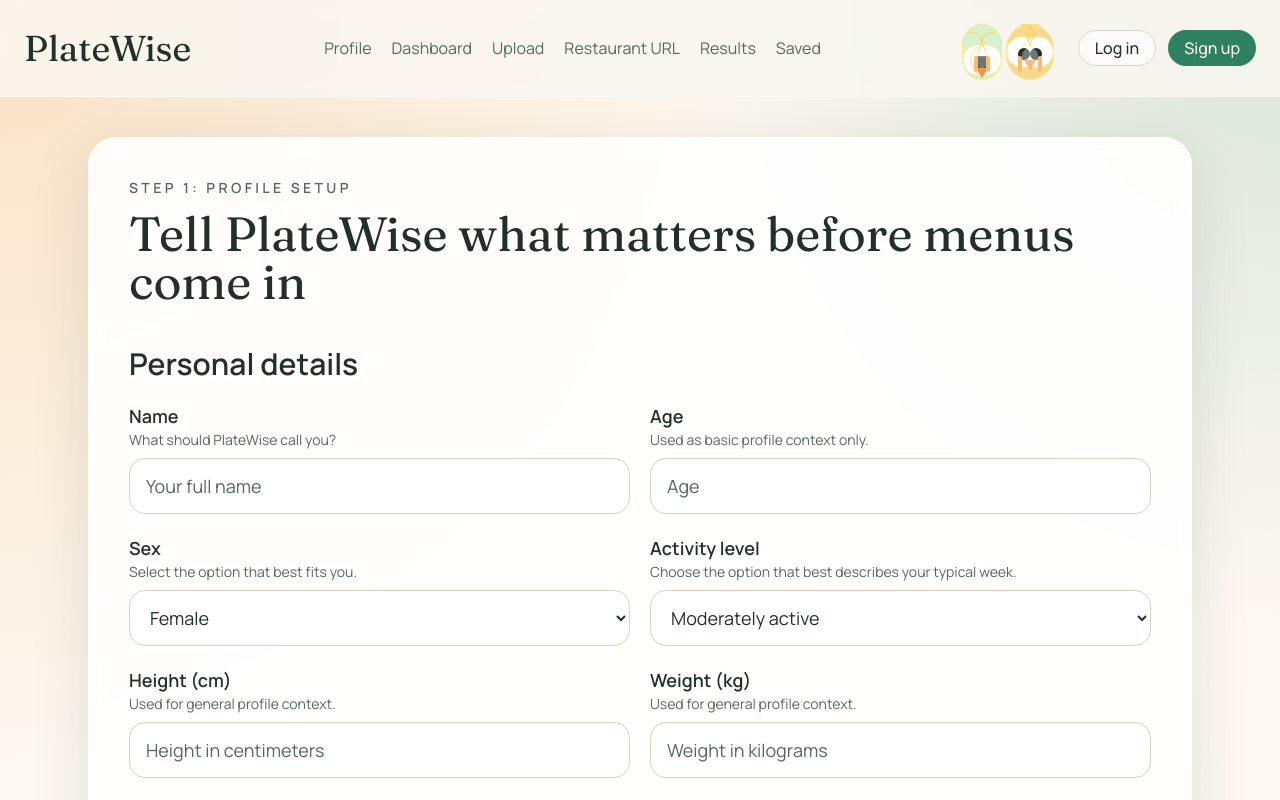
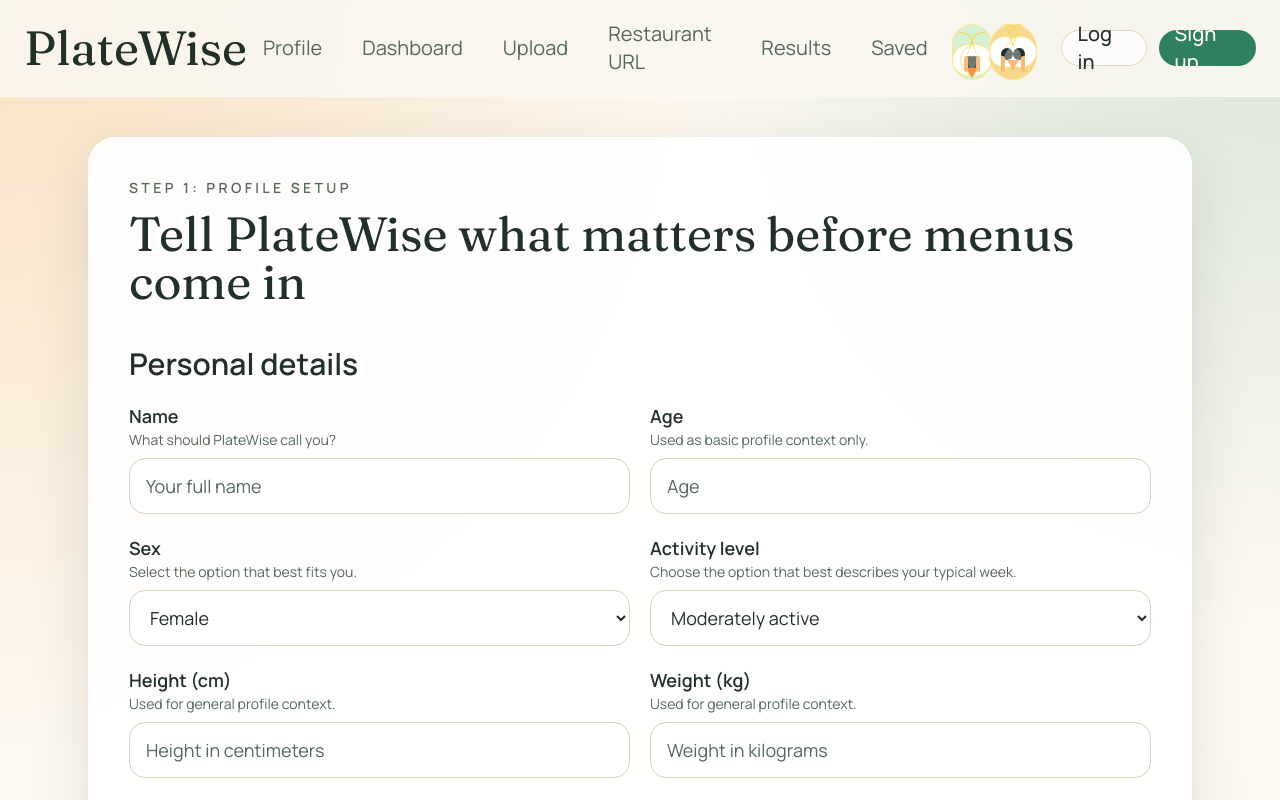
Before and after one commit to Thenappan14/HealthyBite, a Next.js app in the folder frontend/: page /profile in a window 1280 px wide. Shown: the top 800 px of the page. Built offline with nearby package versions, Linux system fonts and the light colour scheme; no server answers.

Commit message:
nav bar changes

```diff
--- a/frontend/app/profile/page.tsx
+++ b/frontend/app/profile/page.tsx
@@ -1,6 +1,7 @@
 "use client";
 
 import { useState, useTransition } from "react";
+import { useRouter } from "next/navigation";
 
 import { Button } from "@/components/ui/button";
 import { Card, CardTitle } from "@/components/ui/card";
@@ -128,6 +129,7 @@
 }
 
 export default function ProfilePage() {
+  const router = useRouter();
   const [isPending, startTransition] = useTransition();
   const [status, setStatus] = useState("");
   const [customCuisineInput, setCustomCuisineInput] = useState("");
@@ -406,6 +408,7 @@
                 setAllergiesText(saved.allergies.join(", "));
                 setDislikedFoodsText(saved.disliked_foods.join(", "));
                 setStatus("Profile saved.");
+                router.push("/login");
               })
             }
           >
--- a/frontend/components/app/navbar.tsx
+++ b/frontend/components/app/navbar.tsx
@@ -16,22 +16,22 @@
   return (
     <header className="sticky top-0 z-20 border-b border-white/30 bg-background/85 backdrop-blur">
       <div className="mx-auto flex max-w-7xl items-center justify-between gap-4 px-4 py-4 md:px-6">
-        <Link href="/" className="font-display text-3xl text-foreground md:text-4xl">
+        <Link href="/" className="font-display text-4xl text-foreground md:text-5xl">
           PlateWise
         </Link>
-        <nav className="hidden items-center gap-5 md:flex">
+        <nav className="hidden items-center gap-8 md:flex lg:gap-10">
           {links.map((link) => (
-            <Link key={link.href} href={link.href} className="text-base text-muted-foreground transition hover:text-foreground">
+            <Link key={link.href} href={link.href} className="text-lg text-muted-foreground transition hover:text-foreground md:text-xl">
               {link.label}
             </Link>
           ))}
         </nav>
         <div className="flex items-center gap-3">
           <OwlCluster compact />
-          <Button variant="outline" size="sm" asChild className="text-base">
+          <Button variant="outline" size="sm" asChild className="text-lg md:text-xl">
             <Link href="/login">Log in</Link>
           </Button>
-          <Button size="sm" asChild className="text-base">
+          <Button size="sm" asChild className="text-lg md:text-xl">
             <Link href="/signup">Sign up</Link>
           </Button>
         </div>
```
